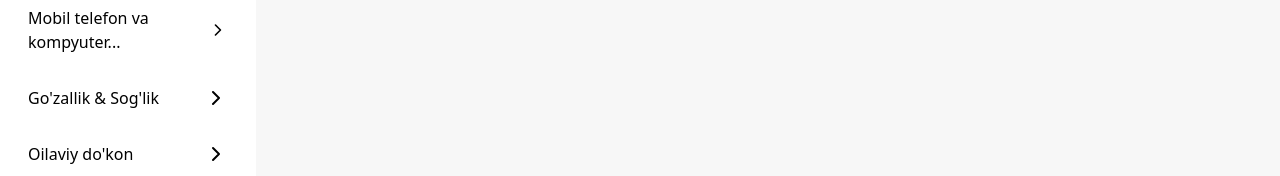
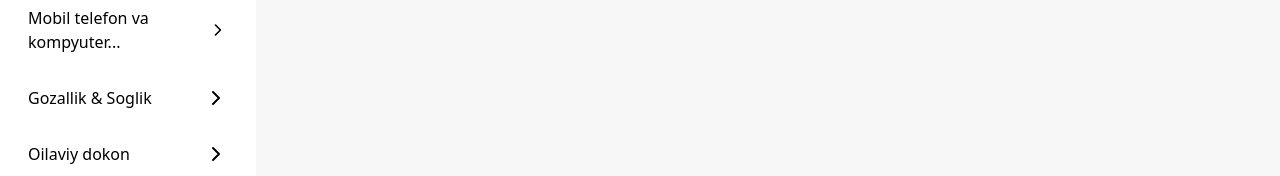
Before and after one commit to Dastanbekk/FirstProjectWithNext, a Next.js app: page / in a window 1280 px wide. Shown: the part 407-583 px from the top of the page. Built offline with nearby package versions, Linux system fonts and the light colour scheme; no server answers.

Commit message:
bugs fixed

```diff
--- a/app/home/page.tsx
+++ b/app/home/page.tsx
@@ -12,7 +12,7 @@ const Home = () => {
             Ozbekistonga yetkazish <ChevronRightIcon />{" "}
           </p>
           <p className="flex items-center justify-between px-7 py-4 hover:bg-gray-200 cursor-pointer">
-            Go'sht va Baliq <ChevronRightIcon />{" "}
+            Gosht va Baliq <ChevronRightIcon />{" "}
           </p>
           <p className="flex items-center justify-between px-7 py-4 hover:bg-gray-200 cursor-pointer">
             Asosiy oziq-ovqatlar <ChevronRightIcon />{" "}
@@ -27,10 +27,10 @@ const Home = () => {
             Mobil telefon va kompyuter... <ChevronRightIcon />{" "}
           </p>
           <p className="flex items-center justify-between px-7 py-4 hover:bg-gray-200 cursor-pointer">
-            Go'zallik & Sog'lik <ChevronRightIcon />{" "}
+            Gozallik & Soglik <ChevronRightIcon />{" "}
           </p>
           <p className="flex items-center justify-between px-7 py-4 hover:bg-gray-200 cursor-pointer">
-            Oilaviy do'kon <ChevronRightIcon />{" "}
+            Oilaviy dokon <ChevronRightIcon />{" "}
           </p>
           <p className="flex items-center justify-between px-7 py-4 hover:bg-gray-200 cursor-pointer">
             Kitoblar <ChevronRightIcon />{" "}
--- a/app/register/page.tsx
+++ b/app/register/page.tsx
@@ -65,7 +65,7 @@ const Register = () => {
 
                   {/* Ro'yxatdan o'tish */}
                   <p className="text-center text-sm text-gray-600">
-                    Akkountingiz yo‘qmi?{" "}
+                    Akkountingiz yoqmi?{" "}
                     <Link
                       href={"/register"}
                       className="text-green-600 font-semibold hover:underline"
```
